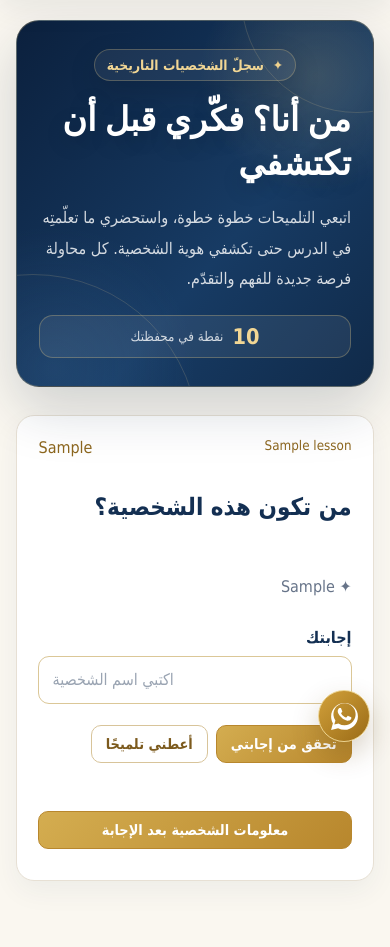
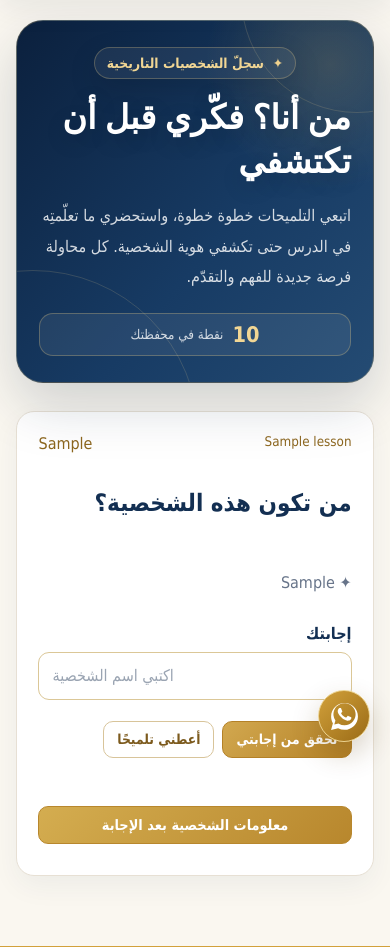
Before and after one commit to Shahd-Mohammed/alrayyan-history-platform, a Flask app: page /learn/characters in a window 390 px wide. Shown: the part 82-1029 px from the top of the page. Run offline with Flask 3, Linux system fonts and the light colour scheme; a user stored in the database is signed in; tables that the repository leaves empty hold one stand-in row (values such as "Sample post").

Commit message:
Polish student character and concept map preview

```diff
--- a/alrayyan/static/css/learning.css
+++ b/alrayyan/static/css/learning.css
@@ -662,3 +662,45 @@ button,.learning-grid a,.character-card summary,.character-actions button{
 body,button,input,select,textarea,a{font-family:"IBM Plex Sans Arabic",Tahoma,sans-serif}
 .learning-page button,.learning-page a.button,.learning-page .button,.learning-page input[type="submit"]{width:auto;max-width:100%;min-height:38px;padding:8px 15px;border-radius:11px;font-weight:750;line-height:1.35;white-space:nowrap}
 @media(max-width:620px){.historical-learning-hero.library-page-hero,.historical-learning-hero.honor-page-hero,.character-hero{padding:26px 22px!important}.character-hero{padding-left:22px!important}.character-hero .hero-score{position:relative!important;left:auto!important;bottom:auto!important;margin-top:18px!important}}
+
+
+/* Student-facing polish: compact discovery header and a distinct relationships panel */
+.learning-hero.historical-learning-hero.character-hero{
+  min-height:unset!important;
+  padding:clamp(26px,4vw,42px)!important;
+  border-radius:27px!important;
+  background:radial-gradient(circle at 88% 12%,rgba(210,168,79,.2),transparent 28%),linear-gradient(130deg,#0b203d 0%,#173b64 58%,#244b73 100%)!important;
+}
+.character-hero>p{color:#f0d28c!important}
+.character-hero h1{font-family:"IBM Plex Sans Arabic",Tahoma,sans-serif!important;font-size:clamp(2rem,4vw,3rem)!important;line-height:1.3!important}
+.character-hero>span{max-width:800px!important;color:rgba(255,255,255,.84)!important;line-height:1.85!important}
+.character-hero .hero-score{min-width:100px!important;min-height:unset!important;padding:12px 15px!important;border-radius:16px!important}
+.character-hero .hero-score b{color:#f0d28c!important;font-size:1.65rem!important}
+.map-relations-panel{margin-top:24px;padding:clamp(20px,3.5vw,34px);border:1px solid #e6d9c3;border-radius:25px;background:linear-gradient(155deg,#fff,#fffdf7);box-shadow:0 15px 38px rgba(13,41,77,.06)}
+.map-relations-heading{margin-bottom:18px;padding-bottom:16px;border-bottom:1px solid #eee4d3}
+.map-relations-heading>span{color:#a67828;font-size:.82rem;font-weight:850}
+.map-relations-heading h2{margin:5px 0;color:#102b4f;font-size:1.55rem;font-weight:850}
+.map-relations-heading p{margin:0;color:#6d7b8e;line-height:1.8}
+.map-relations-list{display:grid;gap:10px}
+.map-relation-card{display:flex;align-items:center;justify-content:center;gap:12px;flex-wrap:wrap;padding:14px;border:1px solid #e9dfce;border-radius:14px;background:#fff}
+.map-relation-card>strong{max-width:100%;padding:8px 12px;border:1px solid #e4d2a6;border-radius:10px;background:#fff9e9;color:#173b64;font-size:.9rem;font-weight:800;text-align:center}
+.map-relation-link{display:inline-flex;align-items:center;gap:8px;color:#8b641c;font-size:.8rem;font-weight:800}
+.map-relation-link b{color:#c99a3d;font-size:1.15rem}
+.learning-page button,.learning-page .gold-action,.learning-page .hint-action,.learning-page .character-actions button{
+  width:auto!important;min-width:0!important;max-width:100%!important;
+  min-height:37px!important;padding:8px 13px!important;border-radius:10px!important;
+  font-family:"IBM Plex Sans Arabic",Tahoma,sans-serif!important;font-size:.86rem!important;
+  font-weight:750!important;letter-spacing:0!important;line-height:1.35!important;
+}
+.learning-page .gold-action,.learning-page .character-actions [data-submit-character]{
+  background:linear-gradient(135deg,#d2a84f,#b48127)!important;border:1px solid #b48127!important;color:#fff!important;
+}
+.learning-page .gold-action *,.learning-page .character-actions [data-submit-character] *{color:#fff!important}
+.learning-page .hint-action{background:#fff9e9!important;border:1px solid #e1c98d!important;color:#79571b!important}
+@media(max-width:620px){
+ .learning-hero.historical-learning-hero.character-hero{padding:26px 22px!important}
+ .map-relations-panel{padding:19px!important}
+ .map-relation-card{justify-content:stretch;gap:8px}
+ .map-relation-card>strong{flex:1 1 100%}
+ .map-relation-link{justify-content:center;width:100%}
+}
```
